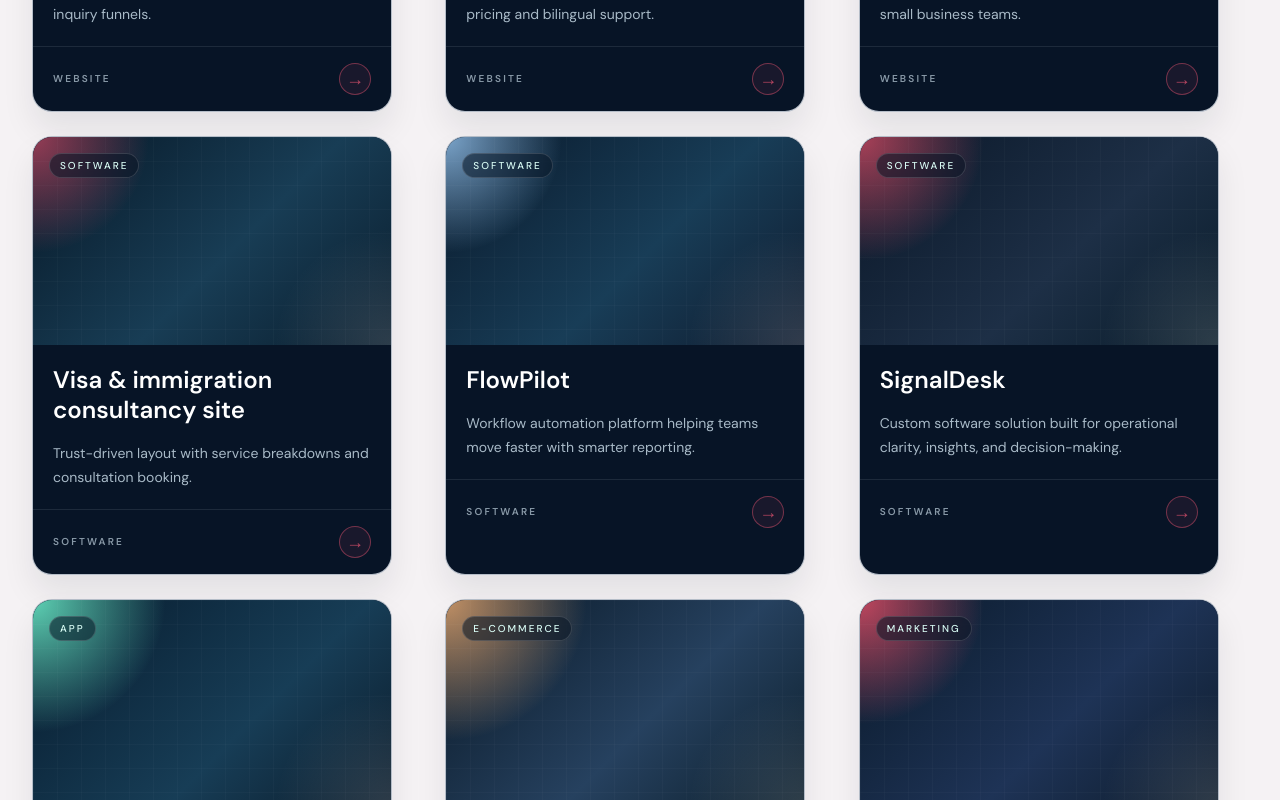
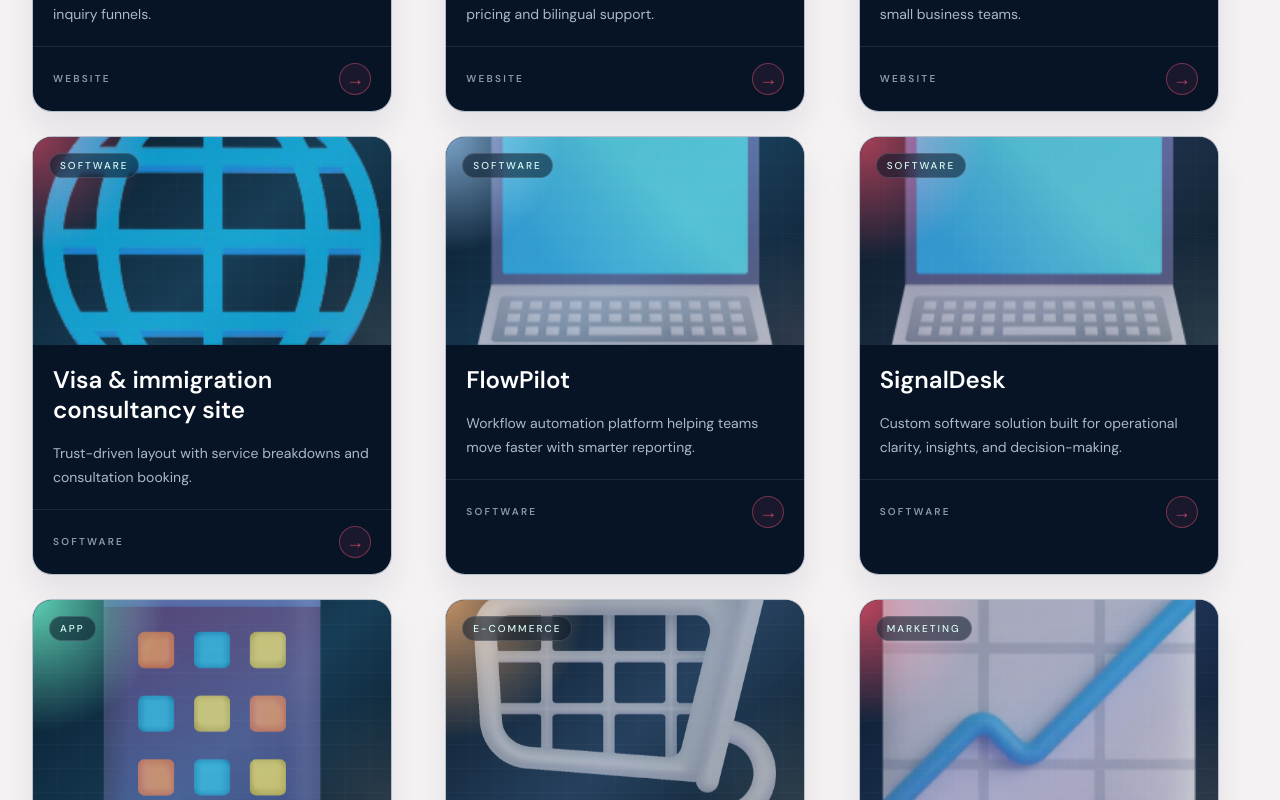
Before and after one commit to ydv83165-hub/online-dream-tech-, a Next.js app: page /project in a window 1280 px wide. Shown: the part 1020-1820 px from the top of the page. Built offline with nearby package versions, Linux system fonts and the light colour scheme.

Commit message:
add images to project category cards

```diff
--- a/app/project/page.tsx
+++ b/app/project/page.tsx
@@ -11,6 +11,7 @@
   description: string;
   category: Exclude<Filter, "All">;
   imageClass: string;
+  imageSrc: string;
 };
 
 const FILTERS: Filter[] = ["All", "Website", "Software", "App", "E-Commerce", "Marketing"];
@@ -22,6 +23,7 @@
     description: "Gallery-led design with property listings and inquiry funnels.",
     category: "Website",
     imageClass: "bg-[radial-gradient(circle_at_top_left,_rgba(181,69,96,0.9),transparent_30%),linear-gradient(135deg,#0b1626,#1d3d59_52%,#0e2030)]",
+    imageSrc: "/1%20Website%20Development.png",
   },
   {
     id: 2,
@@ -29,6 +31,7 @@
     description: "WooCommerce build with custom quantity pricing and bilingual support.",
     category: "Website",
     imageClass: "bg-[radial-gradient(circle_at_top_left,_rgba(237,82,108,0.8),transparent_30%),linear-gradient(135deg,#0b1424,#1c3550_54%,#0e1d31)]",
+    imageSrc: "/4E-Commerce%20Development.webp",
   },
   {
     id: 3,
@@ -36,6 +39,7 @@
     description: "Lead tracking and automated follow-ups built for small business teams.",
     category: "Website",
     imageClass: "bg-[radial-gradient(circle_at_top_left,_rgba(107,204,255,0.85),transparent_35%),linear-gradient(135deg,#091b2d,#173f61_52%,#0d1c2b)]",
+    imageSrc: "/2%20Software%20Development.png",
   },
   {
     id: 4,
@@ -43,6 +47,7 @@
     description: "Trust-driven layout with service breakdowns and consultation booking.",
     category: "Software",
     imageClass: "bg-[radial-gradient(circle_at_top_left,_rgba(181,69,96,0.82),transparent_28%),linear-gradient(135deg,#071827,#183d55_55%,#0a1d2d)]",
+    imageSrc: "/1%20Website%20Development.png",
   },
   {
     id: 5,
@@ -50,6 +55,7 @@
     description: "Workflow automation platform helping teams move faster with smarter reporting.",
     category: "Software",
     imageClass: "bg-[radial-gradient(circle_at_top_left,_rgba(160,210,255,0.75),transparent_28%),linear-gradient(135deg,#0a1a2c,#183d57_56%,#0f1b2e)]",
+    imageSrc: "/2%20Software%20Development.png",
   },
   {
     id: 6,
@@ -57,6 +63,7 @@
     description: "Custom software solution built for operational clarity, insights, and decision-making.",
     category: "Software",
     imageClass: "bg-[radial-gradient(circle_at_top_left,_rgba(237,82,108,0.7),transparent_30%),linear-gradient(135deg,#0b1829,#1d2f46_58%,#0a1d2b)]",
+    imageSrc: "/2%20Software%20Development.png",
   },
   {
     id: 7,
@@ -64,6 +71,7 @@
     description: "Mobile-first product experience delivering simplified access and more user engagement.",
     category: "App",
     imageClass: "bg-[radial-gradient(circle_at_top_left,_rgba(115,255,214,0.8),transparent_32%),linear-gradient(135deg,#071b2d,#173d56_60%,#0b1b2a)]",
+    imageSrc: "/3%20App%20Development.png",
   },
   {
     id: 8,
@@ -71,6 +79,7 @@
     description: "Premium storefront experience focused on user trust, product storytelling, and conversions.",
     category: "E-Commerce",
     imageClass: "bg-[radial-gradient(circle_at_top_left,_rgba(255,185,123,0.75),transparent_34%),linear-gradient(135deg,#091826,#26415f_57%,#0c1e2b)]",
+    imageSrc: "/4E-Commerce%20Development.webp",
   },
   {
     id: 9,
@@ -78,6 +87,7 @@
     description: "Integrated marketing landing page built to amplify reach and attract qualified leads.",
     category: "Marketing",
     imageClass: "bg-[radial-gradient(circle_at_top_left,_rgba(237,82,108,0.8),transparent_30%),linear-gradient(135deg,#0a1a2a,#1e3356_58%,#0d1b2a)]",
+    imageSrc: "/6%20Digital%20Marketing.webp",
   },
 ];
 
@@ -164,6 +174,11 @@
                 className="group w-full max-w-[360px] overflow-hidden rounded-[20px] border border-slate-200/80 bg-[#071426] text-white shadow-[0_18px_32px_rgba(7,20,38,0.08)] transition-all duration-300 hover:-translate-y-1 hover:shadow-[0_18px_36px_rgba(7,20,38,0.12)]"
               >
                 <div className={`relative h-52 overflow-hidden ${project.imageClass}`}>
+                  <img
+                    src={project.imageSrc}
+                    alt={project.title}
+                    className="absolute inset-0 h-full w-full object-cover opacity-75 mix-blend-screen"
+                  />
                   <div className="absolute inset-0 bg-[radial-gradient(circle_at_bottom_right,_rgba(255,255,255,0.14),transparent_28%)]" />
                   <div className="absolute inset-0 opacity-30 [background-image:linear-gradient(rgba(255,255,255,0.08)_1px,transparent_1px),linear-gradient(90deg,rgba(255,255,255,0.08)_1px,transparent_1px)] [background-size:24px_24px]" />
                   <div className="absolute left-4 top-4 rounded-full border border-white/15 bg-[#071426]/55 px-2.5 py-1 text-[10px] font-medium uppercase tracking-[0.2em] text-[#d8fbf4] backdrop-blur-sm">
```
